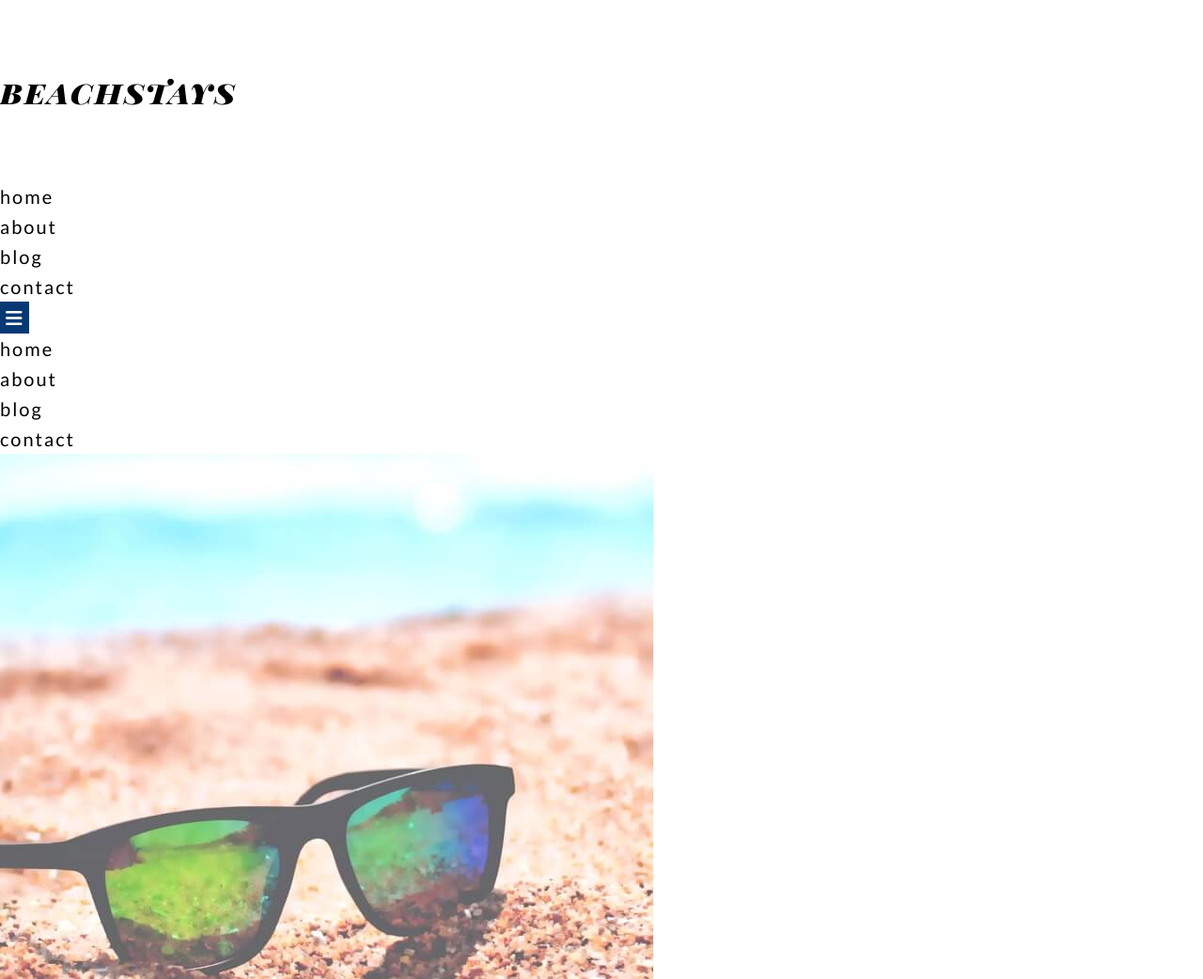
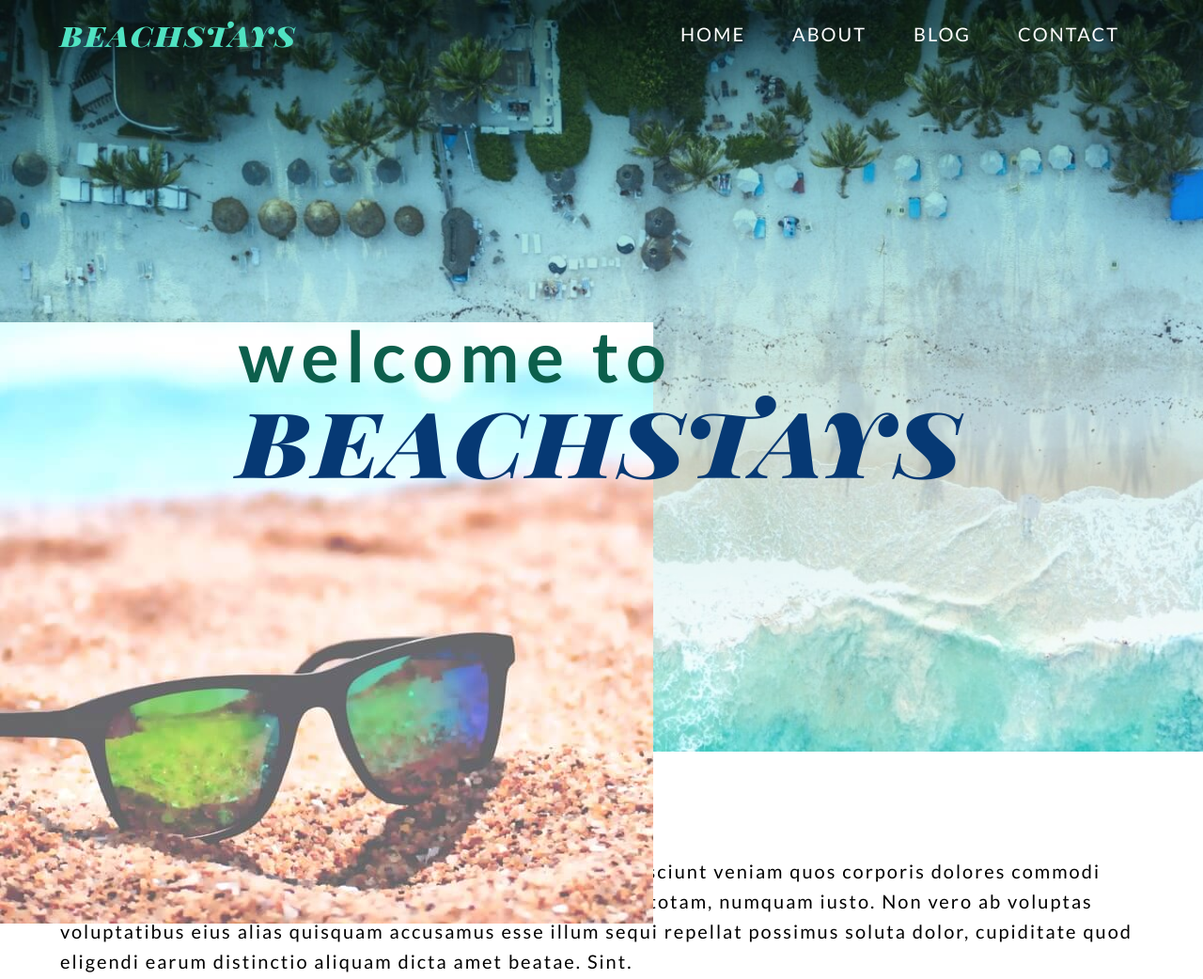
Before and after one commit to kwametsunami/beachstays, a plain HTML site: page html/index.html in a window 1280 px wide. Shown: the top 1042 px of the page at 94% size. Drawn offline with Linux system fonts and the light colour scheme.

Commit message:
added header styles, fixed links to pages. added gitIgnore as well

```diff
--- a/html/home.html
+++ b/html/index.html
@@ -11,32 +11,35 @@
     <script src="https://kit.fontawesome.com/3ac14fc81f.js" crossorigin="anonymous"></script>
 </head>
 <body>
-    <header>
-        <nav class="desktop">
-            <h6><a href="#home">beachstays</a></h6>
-            <ul>
-                <li><a href="#home">home</a></li>
+    <header id="homePage">
+        <nav class="desktop wrapper">
+            <h6><a href="./index.html">beachstays</a></h6>
+            <ul class="desktopMenu">
+                <li><a href="./index.html">home</a></li>
                 <li><a href="#about">about</a></li>
-                <li><a href="#blog">blog</a></li>
-                <li><a href="#contact">contact</a></li>
+                <li><a href="./blog.html">blog</a></li>
+                <li><a href="./contact.html">contact</a></li>
             </ul>
         </nav>
-        <nav class="mobile">
+        <nav class="mobile wrapper">
             <div class="hamburgerMenu">
                 <button class="dropdown" id="hammy"><i class="fa-solid fa-bars"></i></button>
                 <ul class="dropdownList">
-                    <li><a href="#home">home</a></li>
+                    <li><a href="./index.html">home</a></li>
                     <li><a href="#about">about</a></li>
-                    <li><a href="#blog">blog</a></li>
-                    <li><a href="#contact">contact</a></li>
+                    <li><a href="./blog.html">blog</a></li>
+                    <li><a href="./contact.html">contact</a></li>
                 </ul>
             </div>
         </nav>
-        <div class="sunglasses">
-            <img src="../assets/header-box.jpg" alt="sunglasses placed on a sandy beach">
-        </div>
-        <div class="title">
-            <h3>welcome to </h3><h1>beachstays</h1>
+        <div class="headerWrapper">
+            <div class="title">
+                <h3 class="titleTop">welcome to</h3>
+                <h1 class="titleBottom">beachstays</h1>
+            </div>
+            <div class="sunglasses">
+                <img src="../assets/header-box.jpg" alt="sunglasses placed on a sandy beach">
+            </div>
         </div>
     </header>
     <section class="content wrapper">
--- a/styles/sass/partials/_baseStyles.scss
+++ b/styles/sass/partials/_baseStyles.scss
@@ -1,15 +1,15 @@
 @use "variables" as *;
 
 .wrapper {
-    max-width: 1260px;
+    max-width: 1600px;
     width: 90%;
     margin: 0 auto;
 }
 
 button {
     background-color: $twilightBlue;
-    padding: 7px, 12px;
-    border: 0;
+    padding: 5px 10px;
+    border: 2px $twilightBlue solid;
     text-align: center;
     cursor: pointer;
     transition: 0.3s;
@@ -17,4 +17,12 @@ button {
     line-height: 32px;
     letter-spacing: 1px;
     font-size: 2rem;
+    &:hover {
+        background-color: $white;
+        color: $twilightBlue;
+    }
+    &:focus {
+        background-color: $white;
+        color: $twilightBlue;
+    }
 }
--- /dev/null
+++ b/styles/sass/partials/_header.scss
@@ -0,0 +1,73 @@
+@use "variables" as *;
+
+header {
+    display: flex;
+    flex-direction: column;
+    height: 100vh;
+    max-height: 100%;
+    z-index: -3;
+}
+
+// home page
+#homePage {
+    background-image: url(../../assets/home-image-1.jpg);
+    background-repeat: no-repeat;
+    background-size: cover;
+    width: 100%;
+    max-width: 100%;
+    z-index: -3;
+    .headerWrapper {
+            display: flex;
+            position: relative;
+            justify-content: center;
+            width: 100%;
+            height: 100%;
+            margin-bottom: 50px;
+            .title {
+                display: flex;
+                flex-direction: column;
+                align-items: flex-start;
+                justify-content: center;
+                position: absolute;
+                bottom: calc(100%/2.5);
+                margin: 0 auto;
+                z-index: 1;
+                .titleTop {
+                    padding: 0;
+                    margin: 0 0 40px;
+                    color: $spruce;
+                    font-size: 7.5rem;
+                    letter-spacing: 0.75rem;
+                }
+                .titleBottom {
+                    margin: 0;
+                    color: $twilightBlue;
+                }
+            }
+            .sunglasses {
+                position: absolute;
+                top: 40%;
+                left: 0px;
+            }
+        }
+}
+
+// blog page
+
+#blogPage {
+    background-image: url(../../assets/blog-image-1.jpg);
+    background-repeat: no-repeat;
+    background-size: cover;
+    width: 100%;
+    max-width: 100%;
+    z-index: -3;
+}
+
+#contactPage {
+    background-image: url(../../assets/contact-image-1.jpg);
+    background-repeat: no-repeat;
+    background-size: cover;
+    width: 100%;
+    max-width: 100%;
+    z-index: -3;
+}
--- /dev/null
+++ b/styles/sass/partials/_nav.scss
@@ -0,0 +1,49 @@
+@use "variables" as *;
+
+.desktop {
+    display: flex;
+    justify-content: space-between;
+    padding: 20px 0;
+    h6 {
+        margin: 0;
+        padding: 0;
+        color: $greenishCyan;
+        display: inline-block;
+        a:hover {
+            color: $white;
+        }
+    }
+    .desktopMenu {
+        display: flex;
+        z-index: 5;
+        li {
+            margin: 0 25px;
+            text-transform: uppercase;
+            color: $white;
+            a:hover {
+                color: $greenishCyan;
+            }
+        }
+    }
+
+}
+
+.mobile {
+    display: flex;
+    justify-content: flex-end;
+    display: none;
+    .hamburgerMenu {
+        .dropdownList {
+            text-align: center;
+            color: white;
+            font-size: 2rem;
+            padding: 10px 5px;
+            border: 2px solid #acacac;
+            background-color: #acacac;
+            }
+
+            .dropdownList li {
+            padding: 2px 0;
+            }
+    }
+}
--- a/styles/sass/styles.scss
+++ b/styles/sass/styles.scss
@@ -1,4 +1,6 @@
 @use "partials/setup";
 @use "partials/fonts.scss";
 @use "partials/baseStyles";
-@use "partials/variables";
+@use "partials/variables" as *;
+@use "partials/nav";
+@use "partials/header";
```
Also changed, not shown: html/blog.html (+11 -11 lines), html/contact.html (+11 -11 lines), styles/sass/styles.css, 4 other files.
